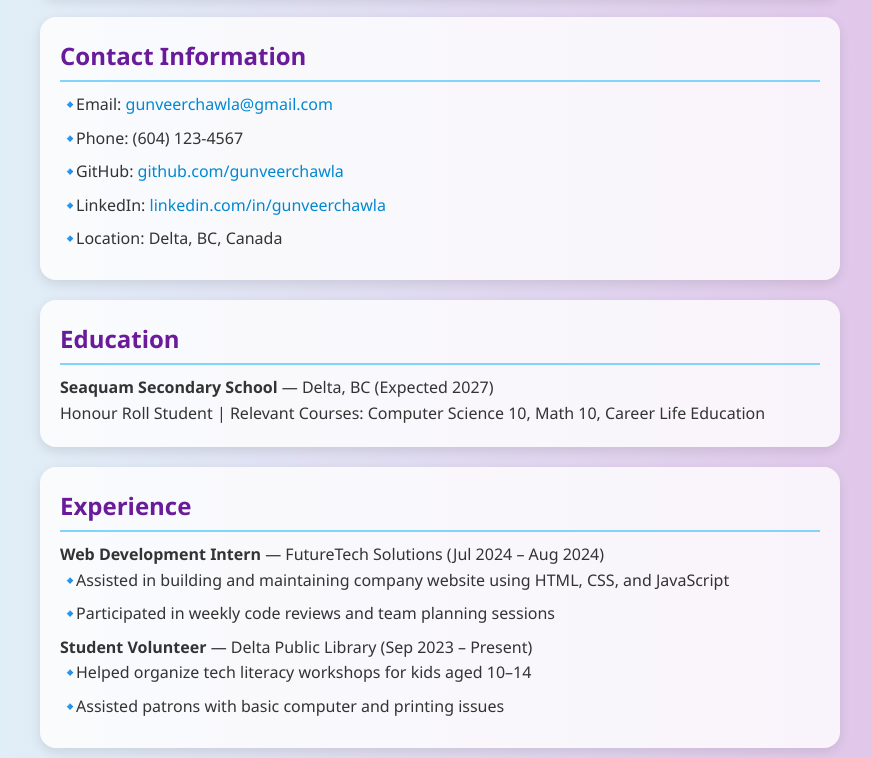
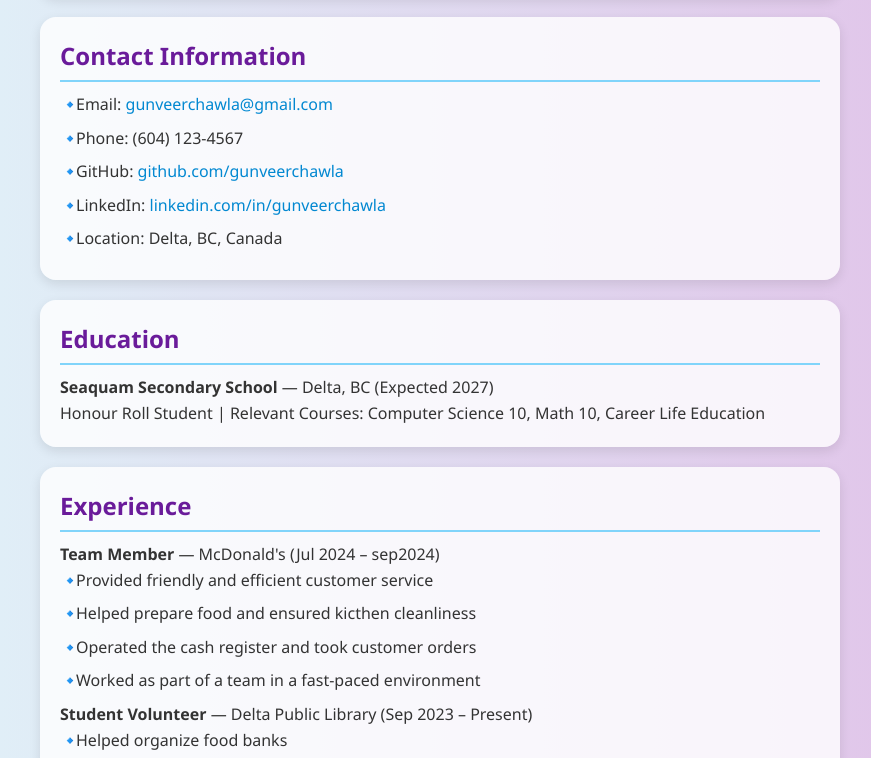
Before and after one commit to swatfrager/resume, a plain HTML site: page index.html in a window 1280 px wide. Shown: the part 186-944 px from the top of the page, without its empty margins (200-1071 px from the left). Drawn offline with Linux system fonts and the light colour scheme.

Commit message:
Update index.html

```diff
--- a/index.html
+++ b/index.html
@@ -31,16 +31,18 @@
 
     <section class="experience">
         <h2>Experience</h2>
-        <p><strong>Web Development Intern</strong> — FutureTech Solutions (Jul 2024 – Aug 2024)</p>
+        <p><strong>Team Member</strong> —  McDonald's (Jul 2024 – sep2024)</p>
         <ul>
-            <li>Assisted in building and maintaining company website using HTML, CSS, and JavaScript</li>
-            <li>Participated in weekly code reviews and team planning sessions</li>
+            <li>Provided friendly and efficient customer service</li>
+            <li>Helped prepare food and ensured kicthen cleanliness </li>
+            <li>Operated the cash register and took customer orders</li>
+            <li>Worked as part of a team in a fast-paced environment</li>
         </ul>
 
         <p><strong>Student Volunteer</strong> — Delta Public Library (Sep 2023 – Present)</p>
         <ul>
-            <li>Helped organize tech literacy workshops for kids aged 10–14</li>
-            <li>Assisted patrons with basic computer and printing issues</li>
+            <li>Helped organize food banks</li>
+            <li>Helped in preparations for Robotics tournaments</li>
         </ul>
     </section>
 
@@ -52,7 +54,7 @@
             <li>Team Collaboration & Communication</li>
             <li>Problem Solving & Logical Thinking</li>
             <li>Certified Lifeguard (Red Cross)</li>
-            <li>Fluent in English and Punjabi</li>
+            <li>Fluent in English,Punjabi and hindi</li>
         </ul>
     </section>
 
```
